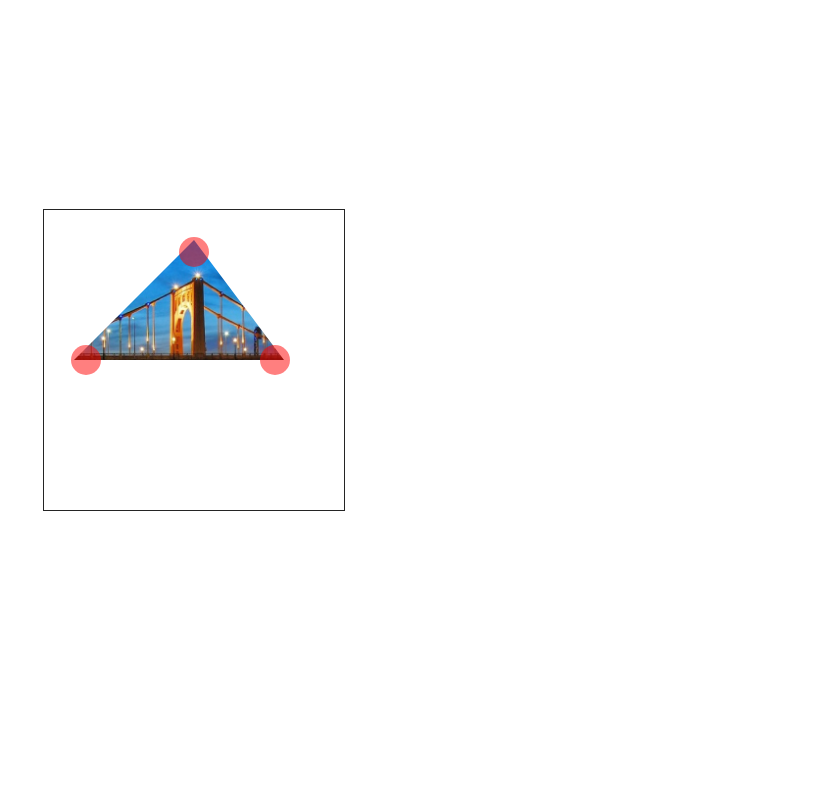
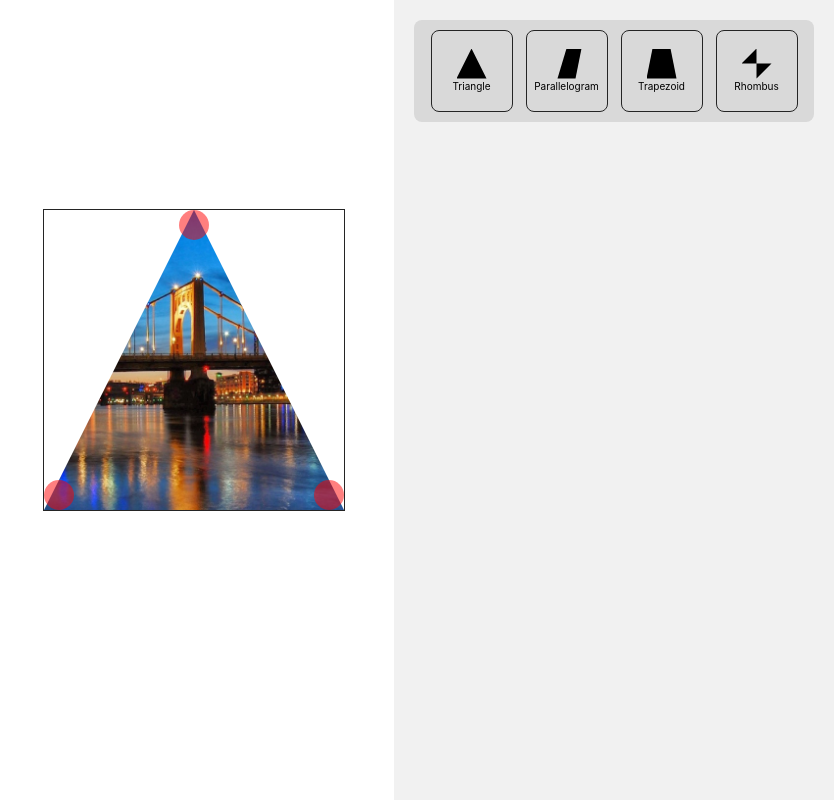
Before and after one commit to Anindra123/clip_path, a React (Vite) app: page / in a window 1280 px wide. Shown: the whole page, without its empty margins (446-1280 px from the left). Built offline with nearby package versions, Linux system fonts and the light colour scheme.

Commit message:
added presets

```diff
--- a/src/App.css
+++ b/src/App.css
@@ -20,3 +20,45 @@
   cursor: grab;
   z-index: 1;
 }
+
+.preset_button {
+  display: flex;
+  flex-direction: column;
+  align-items: center;
+  justify-content: center;
+  padding: 5px;
+  width: 70px;
+  height: 70px;
+  border-radius: 8px;
+  border: 1px solid #242424;
+  cursor: pointer;
+}
+
+.preset_button_icon {
+  width: 30px;
+  height: 30px;
+  background-color: black;
+}
+
+.preset_button_title {
+  font-size: 10px;
+}
+.preset_bar {
+  position: fixed;
+  right: 0;
+  top: 0;
+  bottom: 0;
+  width: 400px;
+  height: 100vh;
+  padding: 20px;
+  background-color: #f1f1f1;
+}
+
+.preset_button_container {
+  background-color: rgba(0, 0, 0, 0.1);
+  display: grid;
+  border-radius: 8px;
+  padding: 10px;
+  grid-template-columns: repeat(4, 1fr);
+  justify-items: center;
+}
--- a/src/App.tsx
+++ b/src/App.tsx
@@ -1,10 +1,20 @@
+import { useState } from "react";
 import "./App.css";
 import Canvas from "./components/Canvas";
+import PresetBar from "./components/PresetBar";
+import { Presets } from "./constants/Presets";
 
 function App() {
+  const [activePreset, setActivePreset] = useState(Presets.TRIANGLE);
+
+  function handlePresetButtonClick(currentPreset: { x: number; y: number }[]) {
+    setActivePreset(currentPreset);
+  }
+
   return (
     <>
-      <Canvas />
+      <Canvas activePreset={activePreset} />
+      <PresetBar handlePresetButtonClick={handlePresetButtonClick} />
     </>
   );
 }
--- a/src/components/Canvas.tsx
+++ b/src/components/Canvas.tsx
@@ -1,30 +1,35 @@
+import { useState } from "react";
 import BackgroundImage from "../assets/pittsburgh.jpg";
-import PointerFactoryService from "../service/PointerFactoryService";
+import Pointer from "./Pointer";
+import CreatePathString from "../util/CreatePathString";
 
-export default function Canvas() {
-  const [xLocation1, yLocation1, Pointer1] = PointerFactoryService({
-    x: 50,
-    y: 10,
-  });
+interface CanvasProp {
+  activePreset: { x: number; y: number }[];
+}
 
-  const [xLocation2, yLocation2, Pointer2] = PointerFactoryService({
-    x: 10,
-    y: 50,
-  });
+export default function Canvas({ activePreset }: CanvasProp) {
+  // const [path, setPath] = useState<{ x: number; y: number }[]>([]);
+  const [path, setPath] = useState(activePreset);
+  console.log(path);
 
-  const [xLocation3, yLocation3, Pointer3] = PointerFactoryService({
-    x: 80,
-    y: 50,
-  });
+  function handleSetPath(updated_path: { x: number; y: number }, id: number) {
+    const temp_path = [...path];
+    temp_path[id] = updated_path;
+    setPath(temp_path);
+  }
   return (
     <div className="image_canvas">
-      {Pointer1}
-      {Pointer2}
-      {Pointer3}
+      {activePreset.map((coordinates, id) => (
+        <Pointer
+          handleSetPath={handleSetPath}
+          coordinates={coordinates}
+          id={id}
+        />
+      ))}
       <img
         src={BackgroundImage}
         style={{
-          clipPath: `polygon(${xLocation1}% ${yLocation1}%,${xLocation2}% ${yLocation2}%,${xLocation3}% ${yLocation3}%)`,
+          clipPath: CreatePathString(path),
         }}
         width={300}
         height={300}
--- /dev/null
+++ b/src/components/Pointer.tsx
@@ -0,0 +1,33 @@
+import usePointer from "../hooks/usePointer";
+
+interface PointerProps {
+  coordinates: {
+    x: number;
+    y: number;
+  };
+  handleSetPath: (new_path: { x: number; y: number }, id: number) => void;
+  id: number;
+}
+
+export default function Pointer({
+  coordinates,
+  handleSetPath,
+  id,
+}: PointerProps) {
+  const [pointerPosition, handlePointerMouseDown, handlePointerMouseUp] =
+    usePointer({ location: coordinates, handleSetPath: handleSetPath, id: id });
+
+  //   setPath([coordinates]);
+
+  return (
+    <div
+      className="clip_path_pointer"
+      onMouseDown={(e) => handlePointerMouseDown(e)}
+      onMouseUp={() => handlePointerMouseUp()}
+      style={{
+        top: `${pointerPosition.y}px`,
+        left: `${pointerPosition.x}px`,
+      }}
+    ></div>
+  );
+}
--- /dev/null
+++ b/src/components/PresetBar.tsx
@@ -0,0 +1,35 @@
+import { Presets } from "../constants/Presets";
+import PresetButton from "./PresetButton";
+
+interface PresetBarProp {
+  handlePresetButtonClick: (current_preset: { x: number; y: number }[]) => void;
+}
+
+export default function PresetBar({ handlePresetButtonClick }: PresetBarProp) {
+  return (
+    <div className="preset_bar">
+      <div className="preset_button_container">
+        <PresetButton
+          handlePresetButtonClick={handlePresetButtonClick}
+          preset_path={Presets.TRIANGLE}
+          title="Triangle"
+        />
+        <PresetButton
+          preset_path={Presets.PARALLELLOGRAM}
+          title="Parallelogram"
+          handlePresetButtonClick={handlePresetButtonClick}
+        />
+        <PresetButton
+          handlePresetButtonClick={handlePresetButtonClick}
+          preset_path={Presets.TRAPEZOID}
+          title="Trapezoid"
+        />
+        <PresetButton
+          handlePresetButtonClick={handlePresetButtonClick}
+          preset_path={Presets.RHOMBUS}
+          title="Rhombus"
+        />
+      </div>
+    </div>
+  );
+}
--- /dev/null
+++ b/src/components/PresetButton.tsx
@@ -0,0 +1,34 @@
+import CreatePathString from "../util/CreatePathString";
+
+interface PresetButtonProp {
+  preset_path: { x: number; y: number }[];
+  title: string;
+
+  handlePresetButtonClick: (current_preset: { x: number; y: number }[]) => void;
+}
+
+export default function PresetButton({
+  preset_path,
+  title,
+  handlePresetButtonClick,
+}: PresetButtonProp) {
+  return (
+    <a
+      className="preset_button"
+      role="button"
+      onClick={() => {
+        handlePresetButtonClick(preset_path);
+      }}
+    >
+      <div className="preset_button_icon_container">
+        <div
+          className="preset_button_icon"
+          style={{ clipPath: CreatePathString(preset_path) }}
+        ></div>
+      </div>
+      <div className="preset_button_title_container">
+        <p className="preset_button_title">{title}</p>
+      </div>
+    </a>
+  );
+}
--- /dev/null
+++ b/src/constants/Presets.ts
@@ -0,0 +1,7 @@
+export const Presets = {
+    TRIANGLE: [{ x: 50, y: 0 }, { x: 0, y: 100 }
+        , { x: 100, y: 100 }],
+    TRAPEZOID: [{ x: 20, y: 0 }, { x: 80, y: 0 }, { x: 100, y: 100 }, { x: 0, y: 100 }],
+    PARALLELLOGRAM: [{ x: 50, y: 0 }, { x: 100, y: 0 }, { x: 80, y: 100 }, { x: 20, y: 100 }],
+    RHOMBUS: [{ x: 50, y: 0 }, { x: 0, y: 50 }, { x: 100, y: 50 }, { x: 50, y: 100 }]
+}
--- a/src/hooks/usePointer.ts
+++ b/src/hooks/usePointer.ts
@@ -3,17 +3,24 @@ const CANVAS_WIDTH = 300;
 const POINTER_SIZE = 30;
 const MAX_SIZE = CANVAS_WIDTH - POINTER_SIZE;
 interface usePointerProp {
-  x: number;
-  y: number;
+  location: {
+    x: number;
+    y: number;
+
+  },
+  handleSetPath: (new_path: { x: number; y: number }, id: number) => void;
+  id: number
 }
 
-export default function usePointer(location: usePointerProp) {
-  const [pointerLocation, setPointerLocation] = useState(location);
+export default function usePointer({ location, handleSetPath, id }: usePointerProp) {
+  // const [pointerLocation, setPointerLocation] = useState(location);
   const [pointerPosition, setPointerPosition] = useState({
-    x: MAX_SIZE * (pointerLocation.x / 100),
-    y: MAX_SIZE * (pointerLocation.y / 100),
+    x: MAX_SIZE * (location.x / 100),
+    y: MAX_SIZE * (location.y / 100),
   });
+
   const initial_position = { ...pointerPosition };
+
   function handlePointerMouseDown(
     event: React.MouseEvent<HTMLDivElement, MouseEvent>,
   ) {
@@ -23,6 +30,7 @@ export default function usePointer(location: usePointerProp) {
     document.body.addEventListener("mousemove", handlePointerMouseMove);
     document.body.addEventListener("mouseup", handlePointerMouseUp);
   }
+
   function handlePointerMouseMove(event: MouseEvent) {
     const new_x_position =
       event.clientX -
@@ -38,17 +46,21 @@ export default function usePointer(location: usePointerProp) {
     const pointerLocationX = 100 * (boundedX / MAX_SIZE);
     const pointerLocationY = 100 * (boundedY / MAX_SIZE);
 
+    pointerPosition.x = boundedX;
+    pointerPosition.y = boundedY;
+
     setPointerPosition({ x: boundedX, y: boundedY });
-    setPointerLocation({ x: pointerLocationX, y: pointerLocationY });
+    handleSetPath({ x: pointerLocationX, y: pointerLocationY }, id);
+    // setPointerLocation({ x: pointerLocationX, y: pointerLocationY });
   }
+
   function handlePointerMouseUp() {
     document.body.removeEventListener("mousemove", handlePointerMouseMove);
     document.body.removeEventListener("mouseup", handlePointerMouseUp);
   }
 
   return [
-    pointerLocation.x,
-    pointerLocation.y,
+    // pointerLocation.x, pointerLocation.y,
     pointerPosition,
     handlePointerMouseDown,
     handlePointerMouseUp,
--- a/src/index.css
+++ b/src/index.css
@@ -2,13 +2,15 @@
   font-family: Inter, system-ui, Avenir, Helvetica, Arial, sans-serif;
   line-height: 1.5;
   font-weight: 400;
-    background-color: rgba(255, 255, 255, 0.8);
+  background-color: rgba(255, 255, 255, 1);
 }
 
+* {
+  margin: 0;
+  padding: 0;
+}
 body {
   box-sizing: border-box;
-    margin: 0;
-    padding: 0;
   display: flex;
   flex-direction: column;
   width: 100%;
--- a/src/service/PointerFactoryService.tsx
+++ /dev/null
@@ -1,30 +0,0 @@
-import usePointer from "../hooks/usePointer";
-
-interface pointerLocation {
-  x: number;
-  y: number;
-}
-
-export default function PointerFactoryService(location: pointerLocation) {
-  const [
-    xLocation,
-    yLocation,
-    pointerPosition,
-    handlePointerMouseDown,
-    handlePointerMouseUp,
-  ] = usePointer(location);
-
-  const pointer = (
-    <div
-      className="clip_path_pointer"
-      onMouseDown={(e) => handlePointerMouseDown(e)}
-      onMouseUp={() => handlePointerMouseUp()}
-      style={{
-        top: `${pointerPosition.y}px`,
-        left: `${pointerPosition.x}px`,
-      }}
-    ></div>
-  );
-
-  return [xLocation, yLocation, pointer] as const;
-}
--- /dev/null
+++ b/src/util/CreatePathString.ts
@@ -0,0 +1,10 @@
+export default function CreatePathString(paths: { x: number, y: number }[]) {
+    let path_string = "polygon(";
+
+    paths.forEach((path) => {
+        path_string += `${path.x}% `;
+        path_string += `${path.y}%,`;
+    })
+
+    return path_string.slice(0, -1) + ")";
+}
```
Also changed, not shown: src/components/CodeBlock.tsx (+8 -1 lines). Lines whose indentation alone changed are shown as unchanged.
